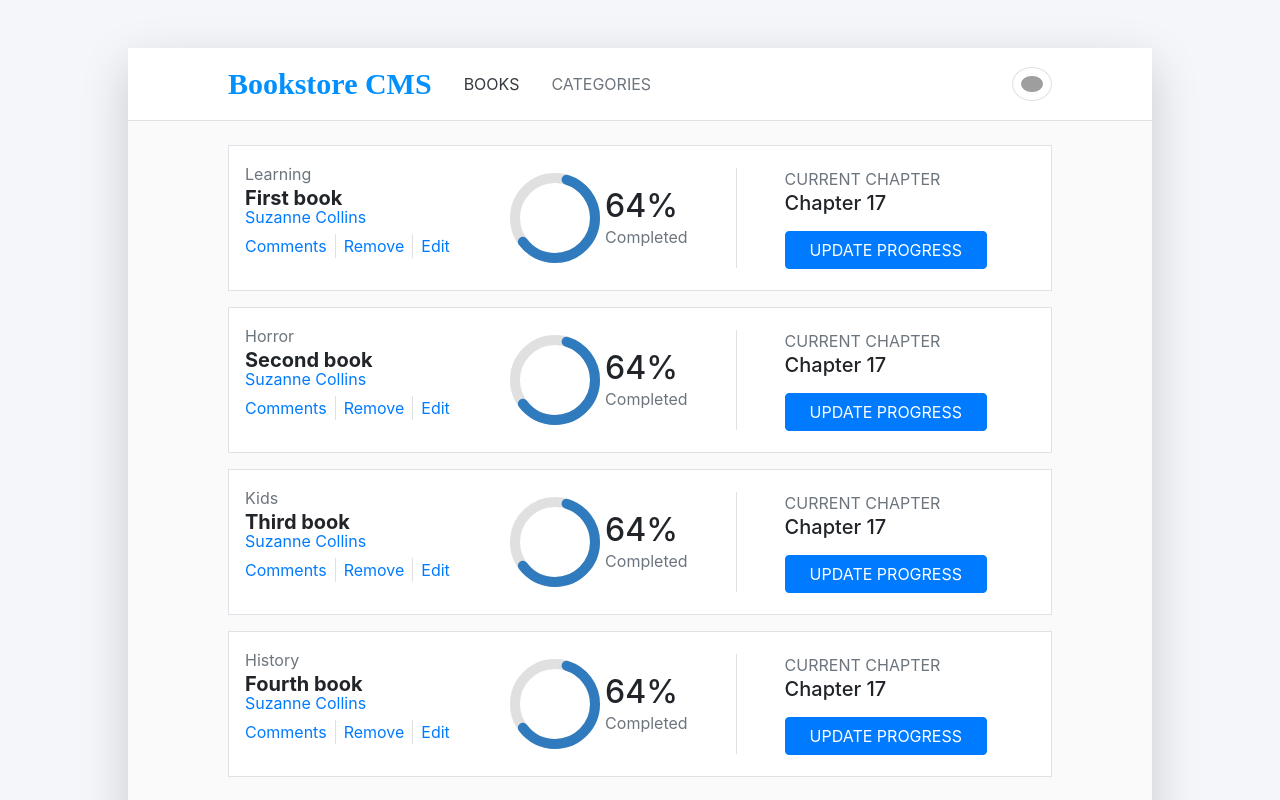
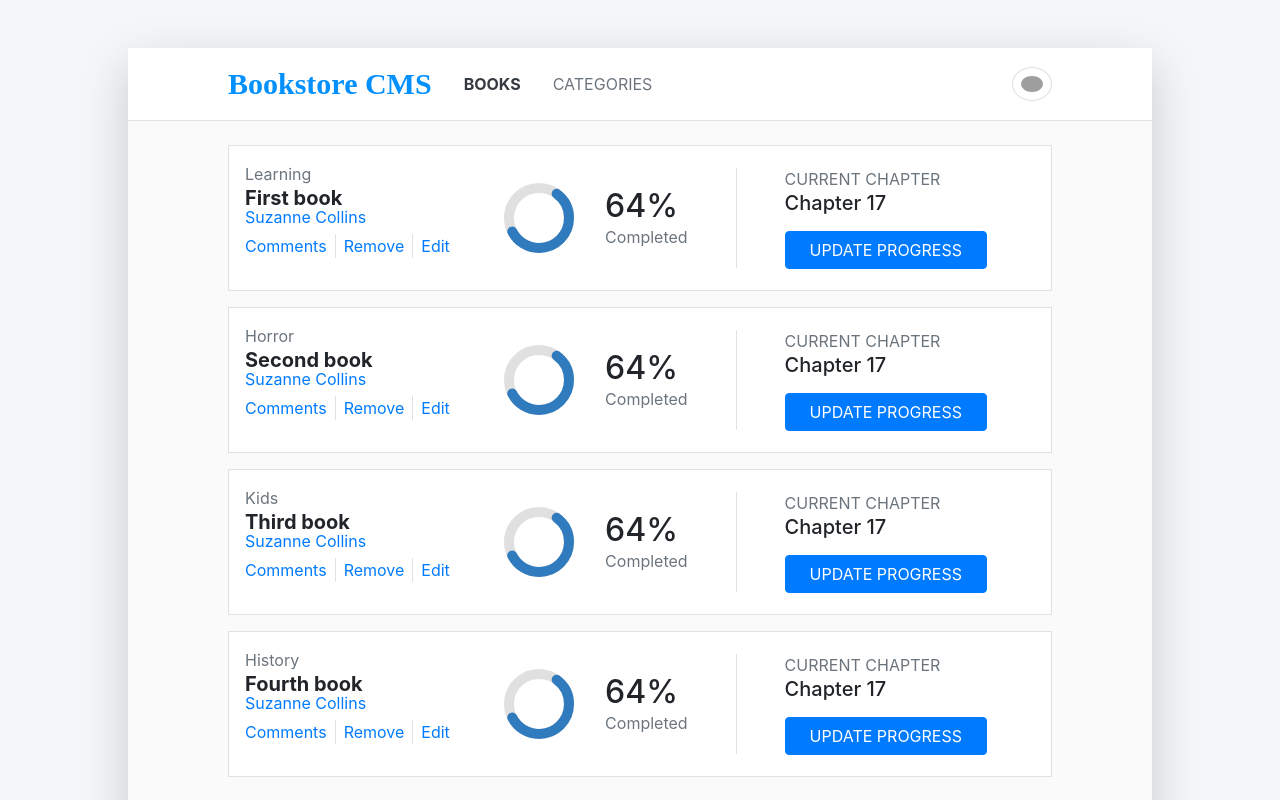
Before and after one commit to ebeagusamuel/Bookstore-Redux-, a React (Create React App) app: page / in a window 1280 px wide. Shown: the top 800 px of the page. Built offline with nearby package versions, Linux system fonts and the light colour scheme; grey boxes are pictures that could not be loaded.

Commit message:
Display filter form based on nav link clicks

```diff
--- a/src/components/App.js
+++ b/src/components/App.js
@@ -1,4 +1,4 @@
-import React from 'react';
+import React, { useEffect, useState } from 'react';
 
 import userIcon from '../assets/user.svg';
 
@@ -6,6 +6,24 @@ import BookList from '../containers/BookList';
 import BookForm from '../containers/BookForm';
 
 function App() {
+  const [displayFilter, setDisplayFilter] = useState(false);
+
+  useEffect(() => {
+    const handleNavLickClick = e => {
+      if (e.target.id === 'filter') {
+        e.preventDefault();
+        setDisplayFilter(displayFilter => !displayFilter);
+      }
+      document.querySelectorAll('.active').forEach(item => item.classList.remove('active'));
+      e.target.classList.add('active');
+    };
+
+    document
+      .querySelectorAll('.nav-link')
+      .forEach(link => link.addEventListener('click', handleNavLickClick));
+
+    return document.removeEventListener('click', handleNavLickClick);
+  }, []);
   return (
     <div className="Bookstore mx-auto rounded my-5 shadow-lg">
       <nav className="nav d-flex align-items-center justify-content-between py-3 border-bottom">
@@ -16,12 +34,12 @@ function App() {
             </a>
           </li>
           <li>
-            <a href="/" className="nav-link text-uppercase text-dark">
+            <a href="/" className="nav-link active text-uppercase text-dark">
               Books
             </a>
           </li>
           <li>
-            <a href="/" className="nav-link text-uppercase text-muted">
+            <a href="/" className="nav-link text-uppercase text-muted" id="filter">
               Categories
             </a>
           </li>
@@ -42,7 +60,7 @@ function App() {
         </ul>
       </nav>
       <main>
-        <BookList />
+        <BookList displayFilter={displayFilter} />
         <BookForm />
       </main>
     </div>
--- a/src/components/Book.js
+++ b/src/components/Book.js
@@ -30,7 +30,7 @@ const Book = ({ book, handleDelete }) => {
         <div className="book-status-percent d-flex align-items-center border-right pr-5">
           <svg id="circle" viewBox="0 0 100 100" width="100" height="100">
             <circle
-              r="40"
+              r="30"
               cx="50%"
               cy="50%"
               stroke="#e0e0e0"
@@ -41,17 +41,17 @@ const Book = ({ book, handleDelete }) => {
             />
             <circle
               id="success-value"
-              r="40"
+              r="30"
               cx="50%"
               cy="50%"
               stroke="#307bbe"
               fill="none"
               strokeWidth="10"
               strokeLinecap="round"
-              strokeDasharray="100, 100"
+              strokeDasharray="80, 80"
             />
           </svg>
-          <div>
+          <div className="ml-3">
             <h4 className="book-status-percent-title mb-0 h2">64%</h4>
             <p className="book-status-percent-subtitle mb-0 text-secondary">Completed</p>
           </div>
--- a/src/components/CategoryFilter.js
+++ b/src/components/CategoryFilter.js
@@ -19,9 +19,9 @@ const CategoryFilter = ({ onFilterChange }) => {
   ));
 
   return (
-    <div className="filter form-group mb-2 bg-light w-100 px-2 py-3 shadow-sm">
+    <div className="filter form-group mb-4 bg-white w-100 px-2 py-3 shadow-sm">
       <label htmlFor="category" className="d-flex align-items-center justify-content-center mb-0">
-        Filter books by category
+        Filter by category
         <select
           className="form-control ml-3"
           id="category"
--- a/src/containers/BookForm.js
+++ b/src/containers/BookForm.js
@@ -63,7 +63,7 @@ const BookForm = ({ addBook }) => {
             value={category}
             required
           >
-            <option disabled selected>
+            <option value="" disabled>
               Category
             </option>
             {categoriesOptions}
--- a/src/containers/BookList.js
+++ b/src/containers/BookList.js
@@ -3,10 +3,10 @@ import { connect } from 'react-redux';
 import PropTypes from 'prop-types';
 
 import Book from '../components/Book';
-// import CategoryFilter from '../components/CategoryFilter';
+import CategoryFilter from '../components/CategoryFilter';
 import { removeBook, filterBooks } from '../actions/index';
 /* eslint-disable */
-const BookList = ({ books, filter, removeBook, filterBooks }) => {
+const BookList = ({ books, filter, removeBook, filterBooks, displayFilter }) => {
   const handleDelete = book => {
     removeBook(book);
   };
@@ -25,7 +25,7 @@ const BookList = ({ books, filter, removeBook, filterBooks }) => {
 
   return (
     <section className="book-list py-4 border-bottom">
-      {/* <CategoryFilter onFilterChange={handleFilterChange} /> */}
+      {displayFilter && <CategoryFilter onFilterChange={handleFilterChange} />}
       {bookItems}
     </section>
   );
--- a/src/index.css
+++ b/src/index.css
@@ -39,6 +39,10 @@ main {
   color: var(--azure);
 }
 
+.nav-link.active {
+  font-weight: bold;
+}
+
 main {
   background-color: #fafafa;
 }
```
